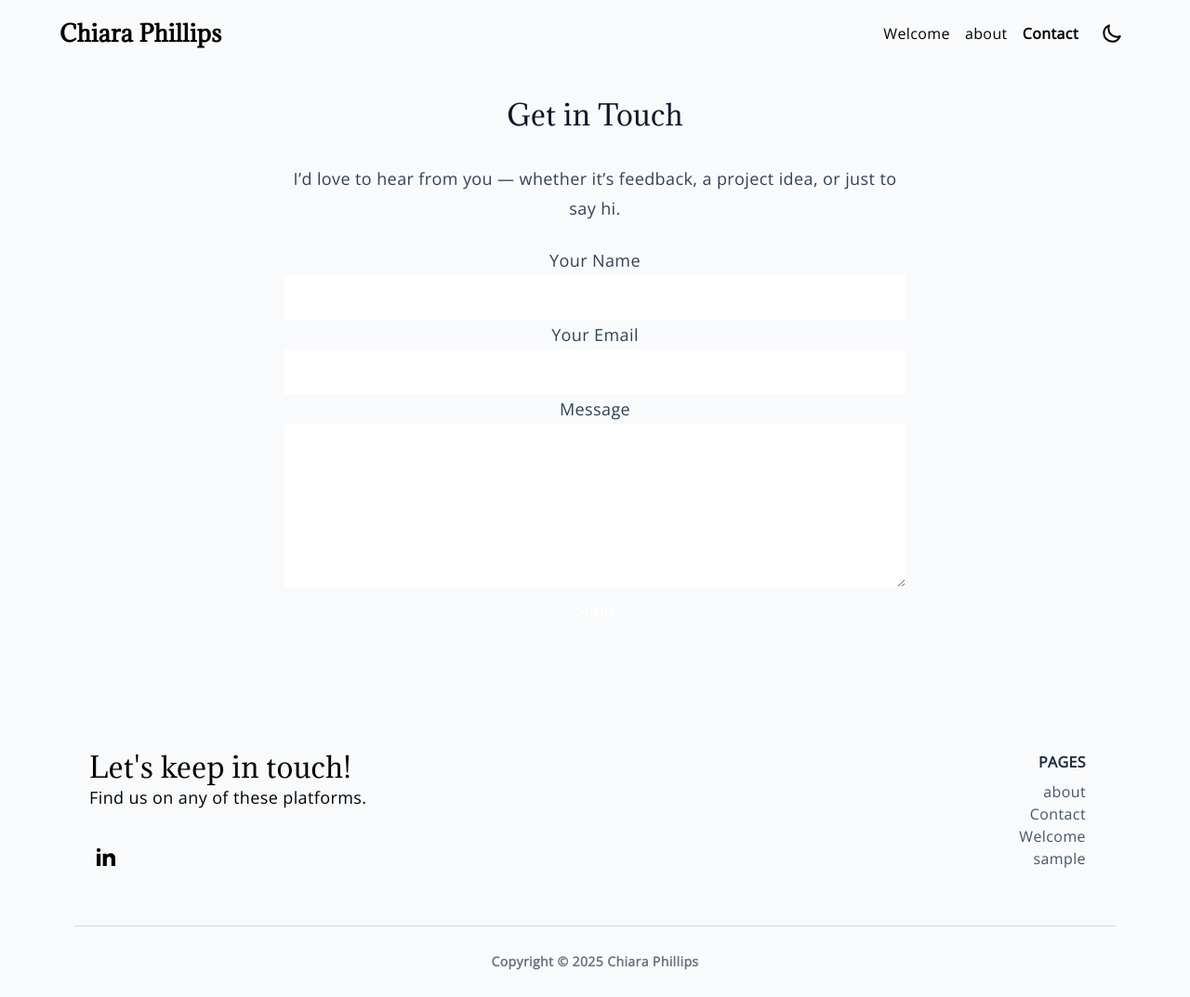
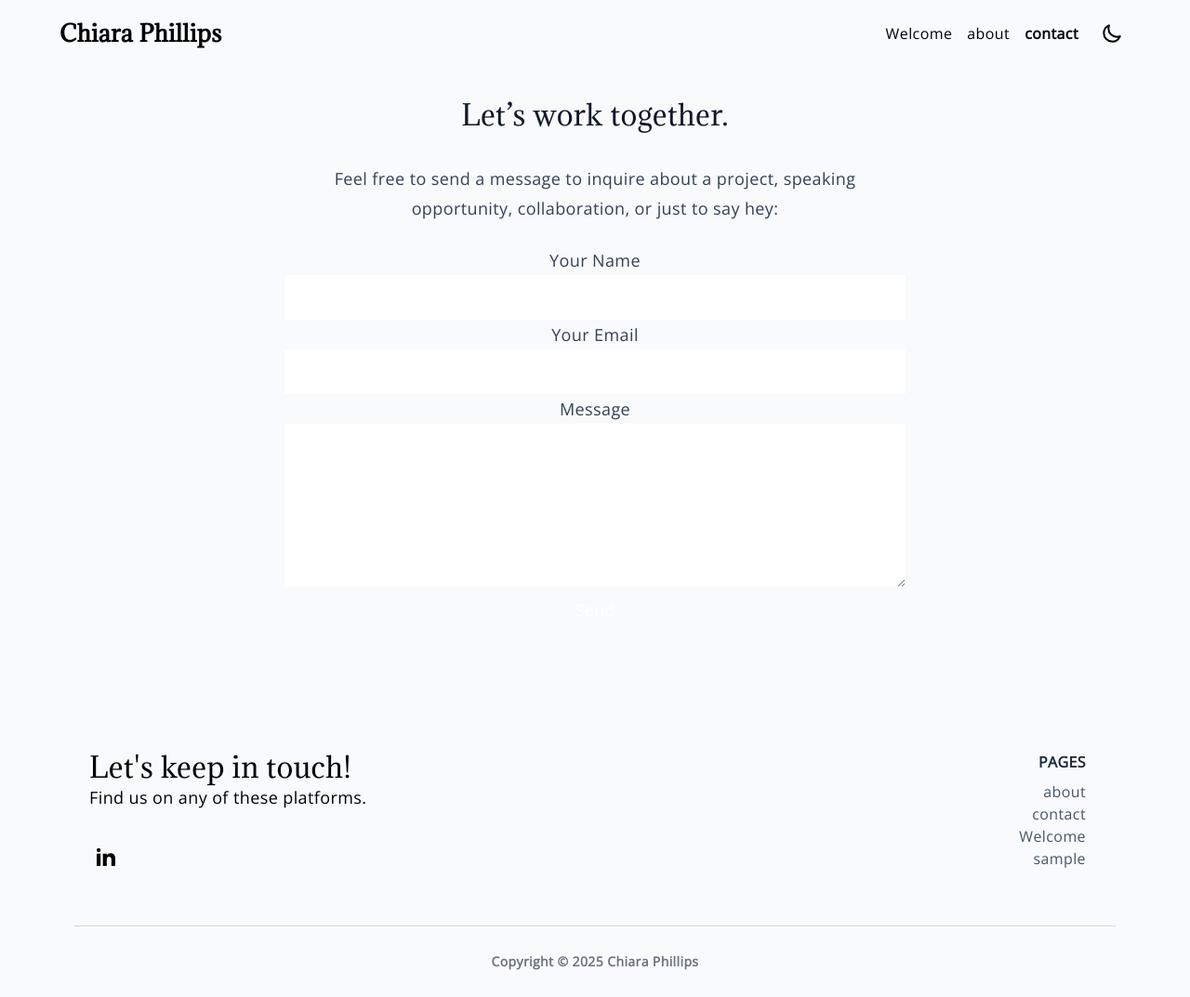
Before and after one commit to chiara-phillips/chiara-phillips.github.io, a Jekyll site: the page built from contact.md, in a window 1280 px wide. Shown: the whole page at 93% size. Built offline with Jekyll 4.4.1, drawn with Linux system fonts in a browser that asks for light colours.

Commit message:
Update contact.md

```diff
--- a/contact.md
+++ b/contact.md
@@ -1,12 +1,12 @@
 ---
 layout: page
-title: Contact
+title: contact
 permalink: /contact/
 ---
 
-## Get in Touch
+## Let's work together.
 
-I'd love to hear from you — whether it's feedback, a project idea, or just to say hi.
+Feel free to send a message to inquire about a project, speaking opportunity, collaboration, or just to say hey:
 
 <form action="https://formspree.io/f/your-form-id" method="POST" class="mt-6 space-y-4">
   <label class="block">
```
